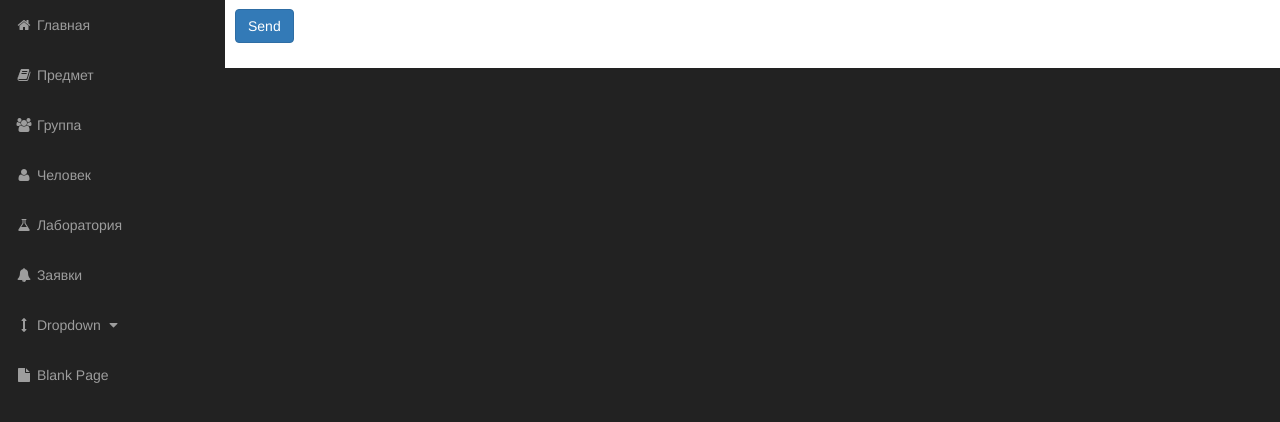
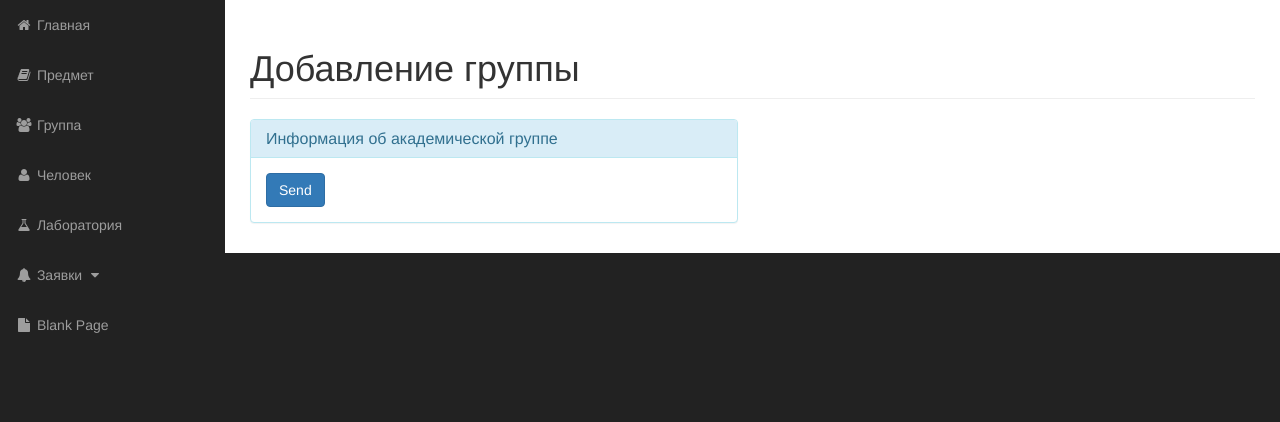
Before and after one commit to FrostFlame/DataNiffler, a Django app: template templates/itis_manage/templates/add_group.html in a window 1280 px wide. Shown: the part 51-473 px from the top of the page. Run offline with Django 3.2, Linux system fonts and the light colour scheme; the template is opened without the code that fills it: values that come from a table or form of the project are taken from there, others are empty; tables that the repository leaves empty hold one stand-in row (values such as "Sample post"); parts of the project's set-up code (start-up, migrations or seed data) failed here and were passed over; some libraries are stand-ins or nearby versions.

Commit message:
Frontend for add_group, add_lab. add_lab_request added

```diff
--- a/itis_manage/templates/itis_manage/add_group.html
+++ b/itis_manage/templates/itis_manage/add_group.html
@@ -1,10 +1,15 @@
 {% extends 'base.html' %}
+
+{% block page_title %}
+        Добавление группы
+    {% endblock %}
 
 {% block title %}
     Data Niffler - Add group
 {% endblock %}
 
 {% block content %}
+
     <form method="post">
         {% csrf_token %}
         {{ group_form.as_p }}
--- a/itis_manage/views.py
+++ b/itis_manage/views.py
@@ -150,7 +150,7 @@ def add_subject(request):
     if request.method == 'POST':
         name = request.POST.get('name').title()
         if Subject.objects.filter(name=name).exists():
-            args['err'] = 'subject_exists'
+            args['err'] = 'Предмет уже существует'
             return render(request, 'itis_manage/add_subject1.html', args)
 
         args['name'] = name
--- a/static/css/style.css
+++ b/static/css/style.css
@@ -6,3 +6,15 @@
     border: none;
     overflow: hidden;
 }
+
+.error {
+    color: #c70500;
+}
+
+.center {
+    text-align: center;
+}
+
+.grey {
+    color: #505052;
+}
--- a/templates/base.html
+++ b/templates/base.html
@@ -1,14 +1,3 @@
-{#<button type="button" id="feedback-btn" class="btn btn-info vertical-right-aligned">#}
-{#    Feedback <span class="glyphicon glyphicon-bullhorn" aria-hidden="true"></span>#}
-{#</button>#}
-
-
-{#{% block footer %}#}
-{#    {% include 'tellme.html' %}#}
-{#{% endblock %}#}
-
-
-
 {% load static %}
 <!DOCTYPE html>
 <html lang="en">
@@ -125,21 +114,17 @@
                 <li {% if request.resolver_match.url_name == 'edit-add-delete-person' %}class="active"{% endif %}>
                     <a href="/manage/person/add"><i class="fa fa-fw fa-user"></i> Человек</a>
                 </li>
-                <li>
-                    <a href="bootstrap-elements.html"><i class="fa fa-fw fa-flask"></i> Лаборатория</a>
+                <li {% if request.resolver_match.url_name == 'add-edit-delete-lab' %}class="active"{% endif %}>
+                    <a href="/manage/lab/add"><i class="fa fa-fw fa-flask"></i> Лаборатория</a>
                 </li>
-                <li>
-                    <a href="bootstrap-grid.html"><i class="fa fa-fw fa-bell"></i> Заявки</a>
-                </li>
-                <li>
-                    <a href="javascript:;" data-toggle="collapse" data-target="#demo"><i
-                            class="fa fa-fw fa-arrows-v"></i> Dropdown <i class="fa fa-fw fa-caret-down"></i></a>
+                <li {% if request.resolver_match.url_name == 'lab-request-add-edit-delete' or request.resolver_match.url_name == 'lab-requests' %}class="active"{% endif %}>
+                    <a href="javascript:;" data-toggle="collapse" data-target="#demo"><i class="fa fa-fw fa-bell"></i> Заявки <i class="fa fa-fw fa-caret-down"></i></a>
                     <ul id="demo" class="collapse">
                         <li>
-                            <a href="#">Dropdown Item</a>
+                            <a href="/manage/request/lab/add">Добавить заявку</a>
                         </li>
                         <li>
-                            <a href="#">Dropdown Item</a>
+                            <a href="/manage/request/labs">Список заявок</a>
                         </li>
                     </ul>
                 </li>
@@ -158,7 +143,9 @@
                 <div class="row">
                     <div class="col-lg-12">
                         <h1 class="page-header">
-                            Заголовок страницы
+                            {% block page_title %}
+                                Заголовок страницы
+                            {% endblock %}
                         </h1>
                     </div>
                 </div>
--- a/templates/form_contents.html
+++ b/templates/form_contents.html
@@ -1,4 +1,5 @@
 {% load widget_tweaks %}
+
 {% csrf_token %}
 {% for field in form.visible_fields %}
     <div class="form-group">
@@ -10,8 +11,6 @@
     </div>
 {% endfor %}
 {% if not form.readonly %}
-    <div class="form-group">
-        <!-- TODO move that to the calling template? -->
-        <input type="submit" class="btn btn-primary" value="Send">
-    </div>
+    <!-- TODO move that to the calling template? -->
+    <input type="submit" class="btn btn-primary" value="Send">
 {% endif %}
--- a/templates/itis_manage/templates/add_group.html
+++ b/templates/itis_manage/templates/add_group.html
@@ -1,11 +1,29 @@
 {% extends 'base.html' %}
 {% load widget_tweaks %}
 {% block title %}
-    Data Niffler - Add group
+    Добавить группу
 {% endblock %}
 
 {% block content %}
-    <form method="post" class="form form-horizontal">
-        {% include 'form_contents.html' %}
-    </form>
+    <div class="row">
+        <div class="col-lg-12">
+            <h1 class="page-header">
+                Добавление группы
+            </h1>
+        </div>
+    </div>
+    <div class="row">
+        <div class="col-lg-6">
+            <div class="panel panel-info">
+                <div class="panel-heading">
+                    <h3 class="panel-title">Информация об академической группе</h3>
+                </div>
+                <div class="panel-body">
+                    <form method="post">
+                        {% include 'form_contents.html' %}
+                    </form>
+                </div>
+            </div>
+        </div>
+    </div>
 {% endblock %}
--- a/templates/itis_manage/templates/add_student.html
+++ b/templates/itis_manage/templates/add_student.html
@@ -76,7 +76,7 @@
 
                 <input type="hidden" id="hidden_student_form" name="student_filled" value="False"/>
                 {% if not read %}
-                    <button class="btn btn-primary btn-cons" type="submit">Send</button>
+                    <button class="btn btn-primary btn-cons" type="submit">Добавить</button>
                 {% endif %}
             </div>
         </form>
```
Also changed, not shown: itis_manage/templates/itis_manage/add_subject1.html (+34 -9 lines), itis_manage/templates/itis_manage/add_subject2.html (+43 -10 lines), templates/itis_manage/templates/add_lab.html (+23 -2 lines), templates/itis_manage/templates/add_lab_request.html (+22 -1 lines).
